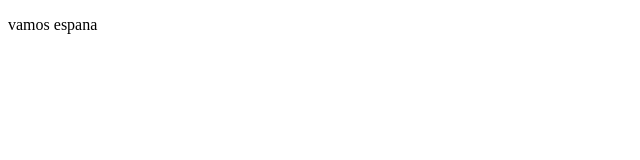
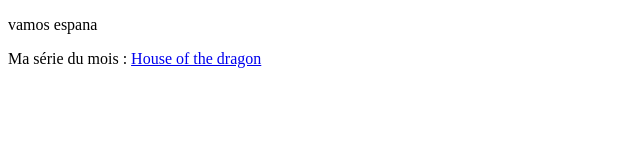
Before and after one commit to Dana-Tasseva/Vamos-a-Madrid, a plain HTML site: page accueil.html in a window 1280 px wide. Shown: the whole page, without its empty margins (0-640 px from the left). Drawn offline with Linux system fonts and the light colour scheme.

Commit message:
Update accueil.html

```diff
--- a/accueil.html
+++ b/accueil.html
@@ -9,5 +9,7 @@
 
 	<body>
 		<p> vamos espana </p>
+		<p class="superp2">Ma série du mois : <a href="/se_loger">House of the dragon</a></p>
+
 	</body>
 </html>
```
